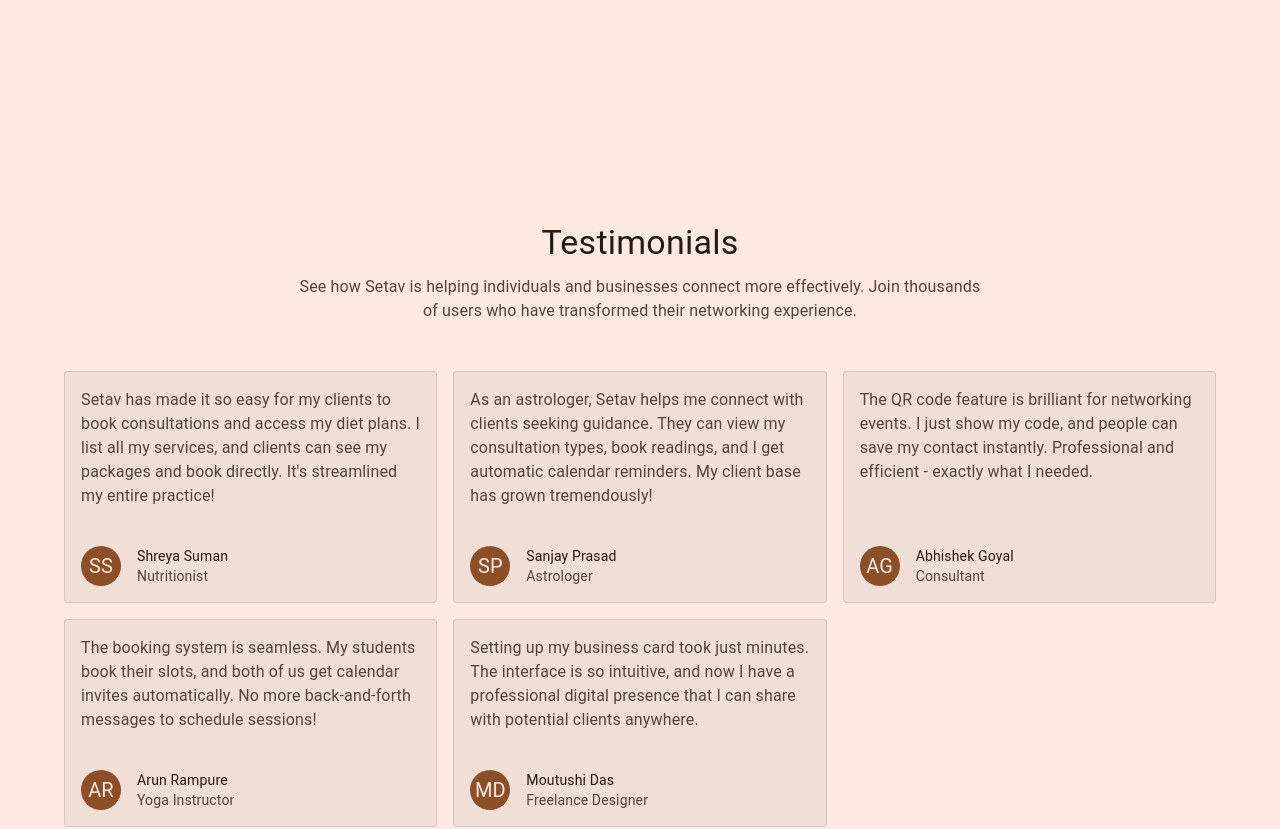
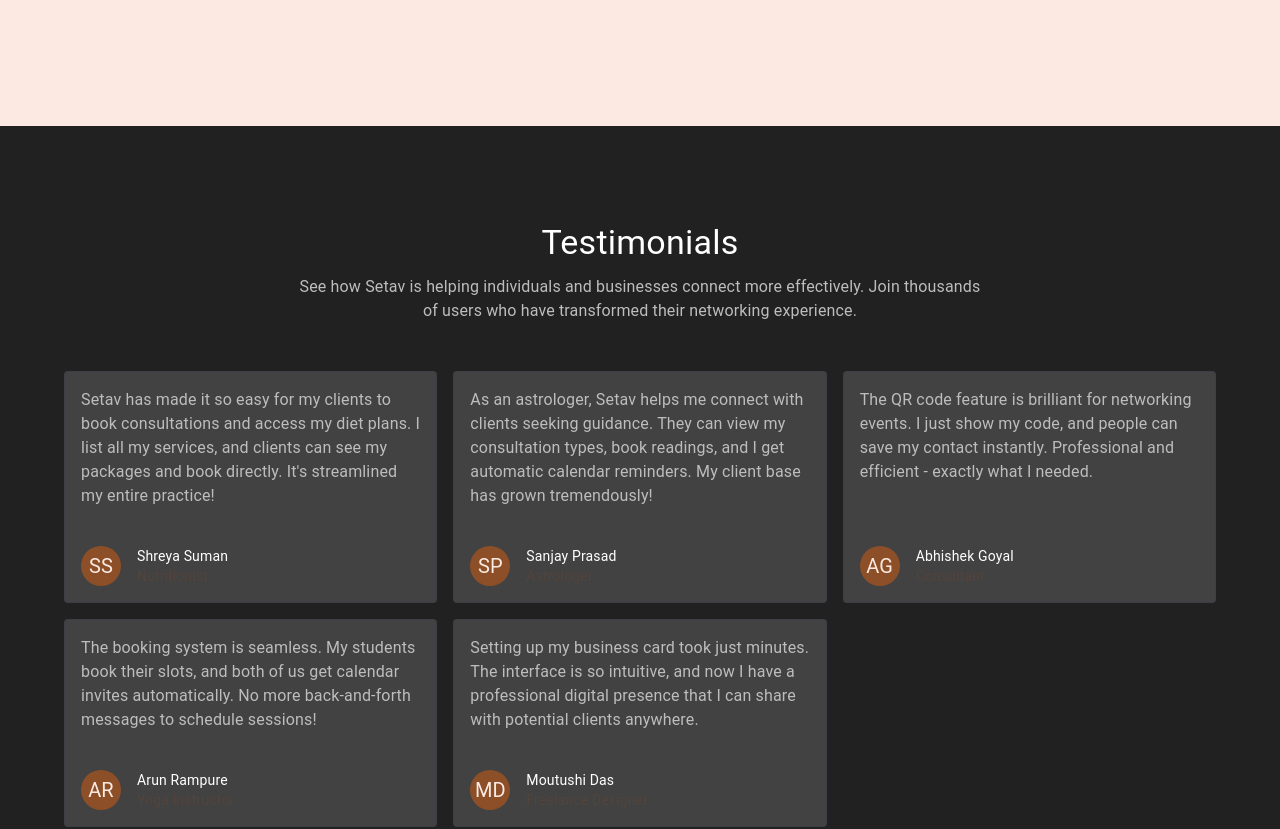
Before and after one commit to tarungoyal31/setav-pages, a React (Vite) app: page / in a window 1280 px wide. Shown: the part 1365-2194 px from the top of the page. Built offline with nearby package versions, Linux system fonts and the light colour scheme.

Commit message:
Change testimonials section color

```diff
--- a/src/components/testimonials/Testimonials1Floating.tsx
+++ b/src/components/testimonials/Testimonials1Floating.tsx
@@ -57,11 +57,17 @@
   };
 
   return (
-    <Container
+    <Box
       id="testimonials"
       sx={{
         pt: { xs: 4, sm: 12 },
         pb: { xs: 8, sm: 16 },
+        color: 'white',
+        bgcolor: 'grey.900',
+      }}
+    >
+      <Container
+        sx={{
           position: 'relative',
           display: 'flex',
           flexDirection: 'column',
@@ -79,11 +85,10 @@
           component="h2"
           variant="h4"
           gutterBottom
-          sx={{ color: 'text.primary' }}
         >
           Testimonials
         </Typography>
-        <Typography variant="body1" sx={{ color: 'text.secondary' }}>
+        <Typography variant="body1" sx={{ color: 'grey.400' }}>
           See how Setav is helping individuals and businesses connect more effectively.
           Join thousands of users who have transformed their networking experience.
         </Typography>
@@ -119,13 +124,16 @@
                 flexDirection: 'column',
                 justifyContent: 'space-between',
                 flexGrow: 1,
+                color: 'inherit',
+                backgroundColor: 'grey.800',
+                borderColor: 'hsla(220, 25%, 25%, 0.3)',
               }}
             >
               <CardContent>
                 <Typography
                   variant="body1"
                   gutterBottom
-                  sx={{ color: 'text.secondary' }}
+                  sx={{ color: 'grey.400' }}
                 >
                   {testimonial.testimonial}
                 </Typography>
@@ -158,12 +166,13 @@
               width: 8,
               height: 8,
               borderRadius: '50%',
-              bgcolor: index === activeIndex ? 'primary.main' : 'grey.300',
+              bgcolor: index === activeIndex ? 'primary.main' : 'grey.600',
               transition: 'background-color 0.3s',
             }}
           />
         ))}
       </Box>
       </Container>
+    </Box>
   );
 }
```
Lines whose indentation alone changed are shown as unchanged.
